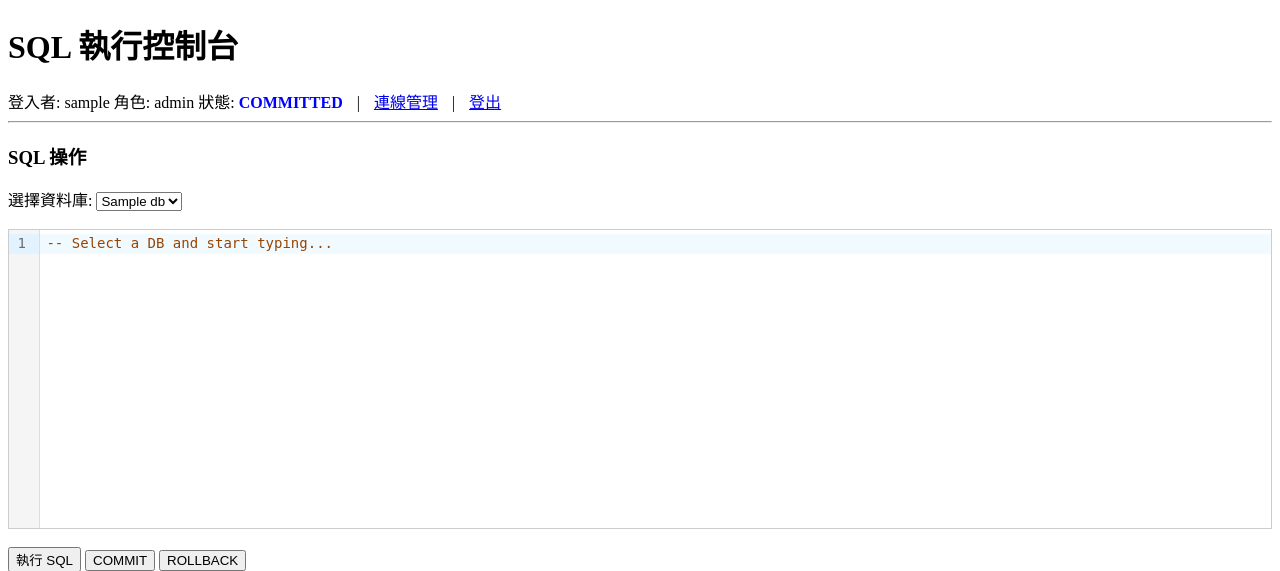
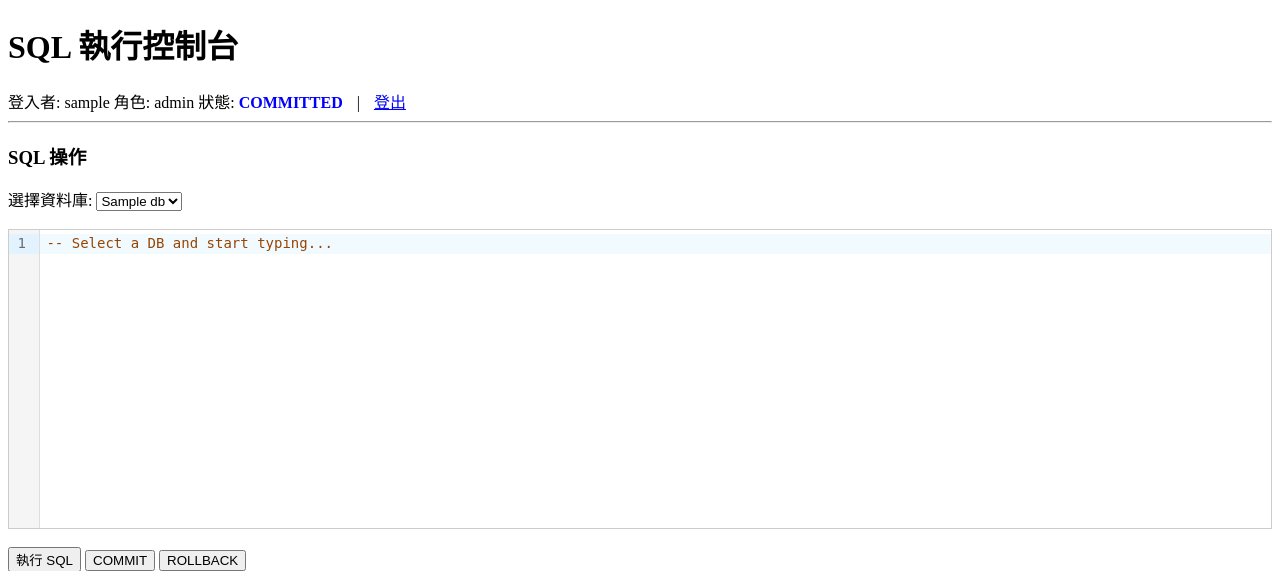
Before and after one commit to PolloChang/sqlconsole, a Spring app: page /console in a window 1280 px wide. Shown: the top 571 px of the page. Run offline with Thymeleaf, Linux system fonts and the light colour scheme; the template is opened without the code that fills it: most values are stand-ins (such as "Sample title", 1, 10 or a date in 2020); data that the repository does not hold is empty.

Commit message:
Restrict datasource management to ROLE_AUDITOR
- Enabled method security in SecurityConfig.
- Added @PreAuthorize("hasRole('AUDITOR')") to DbConfigController.
- Updated console.html to hide connection management link for non-auditors.
- Verified access control with Playwright and integration tests.

```diff
--- a/src/main/java/work/pollochang/sqlconsole/config/SecurityConfig.java
+++ b/src/main/java/work/pollochang/sqlconsole/config/SecurityConfig.java
@@ -2,12 +2,14 @@ package work.pollochang.sqlconsole.config;
 
 import org.springframework.context.annotation.Bean;
 import org.springframework.context.annotation.Configuration;
+import org.springframework.security.config.annotation.method.configuration.EnableMethodSecurity;
 import org.springframework.security.config.annotation.web.builders.HttpSecurity;
 import org.springframework.security.config.annotation.web.configuration.EnableWebSecurity;
 import org.springframework.security.web.SecurityFilterChain;
 
 @Configuration
 @EnableWebSecurity
+@EnableMethodSecurity
 public class SecurityConfig {
 
     @Bean
--- a/src/main/java/work/pollochang/sqlconsole/controller/DbConfigController.java
+++ b/src/main/java/work/pollochang/sqlconsole/controller/DbConfigController.java
@@ -2,6 +2,7 @@ package work.pollochang.sqlconsole.controller;
 
 import org.springframework.beans.factory.annotation.Autowired;
 import org.springframework.http.ResponseEntity;
+import org.springframework.security.access.prepost.PreAuthorize;
 import org.springframework.stereotype.Controller;
 import org.springframework.ui.Model;
 import org.springframework.web.bind.annotation.*;
@@ -14,6 +15,7 @@ import java.util.List;
 import java.util.Map;
 
 @Controller
+@PreAuthorize("hasRole('AUDITOR')")
 public class DbConfigController {
 
     @Autowired
--- a/src/main/resources/templates/console.html
+++ b/src/main/resources/templates/console.html
@@ -16,8 +16,8 @@
     登入者: <span th:text="${username}"></span>
     角色: <span th:text="${role}"></span>
     狀態: <span id="txStatus" style="font-weight:bold; color:blue;">COMMITTED</span>
-    <span style="margin: 0 10px;">|</span>
-    <a href="/connections">連線管理</a>
+    <span style="margin: 0 10px;" th:if="${role == 'ROLE_AUDITOR'}">|</span>
+    <a href="/connections" th:if="${role == 'ROLE_AUDITOR'}">連線管理</a>
     <span style="margin: 0 10px;">|</span>
     <a href="/logout">登出</a>
 </div>
```
